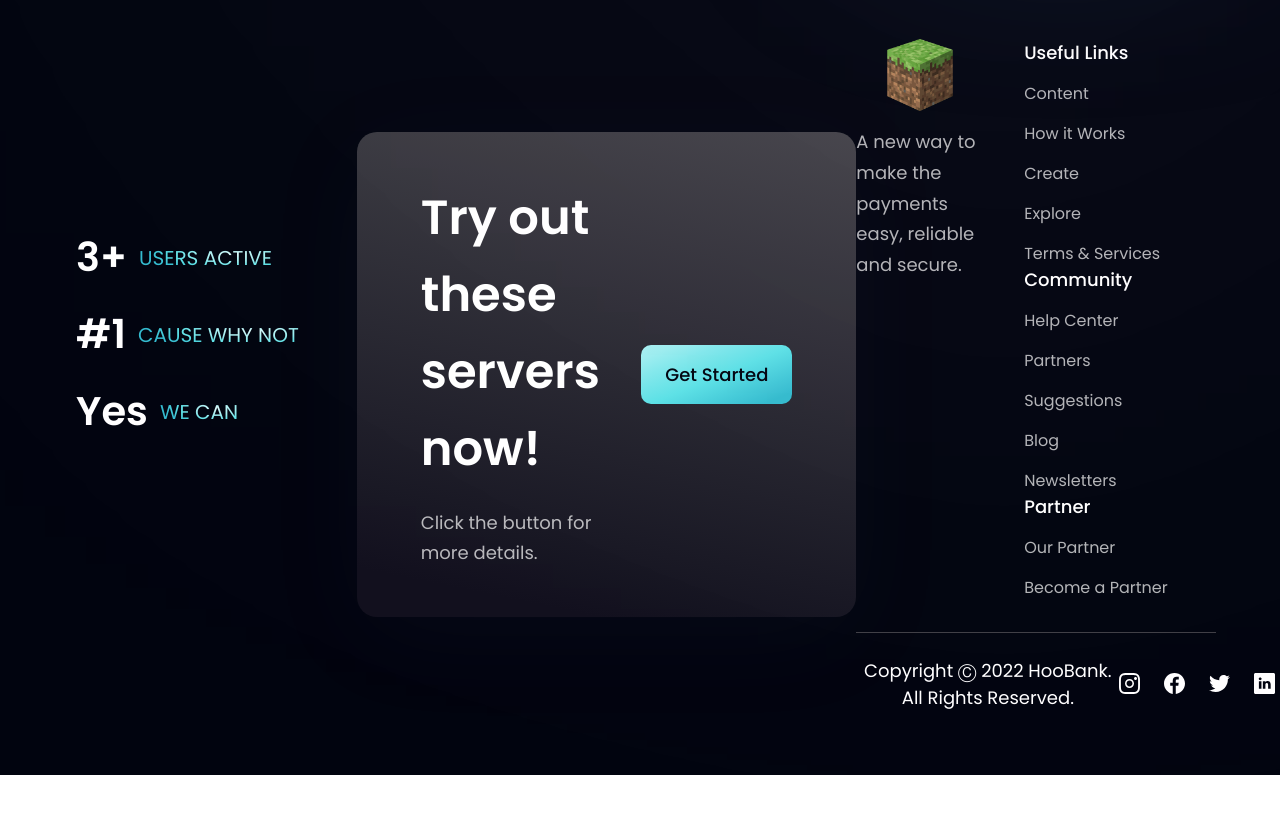
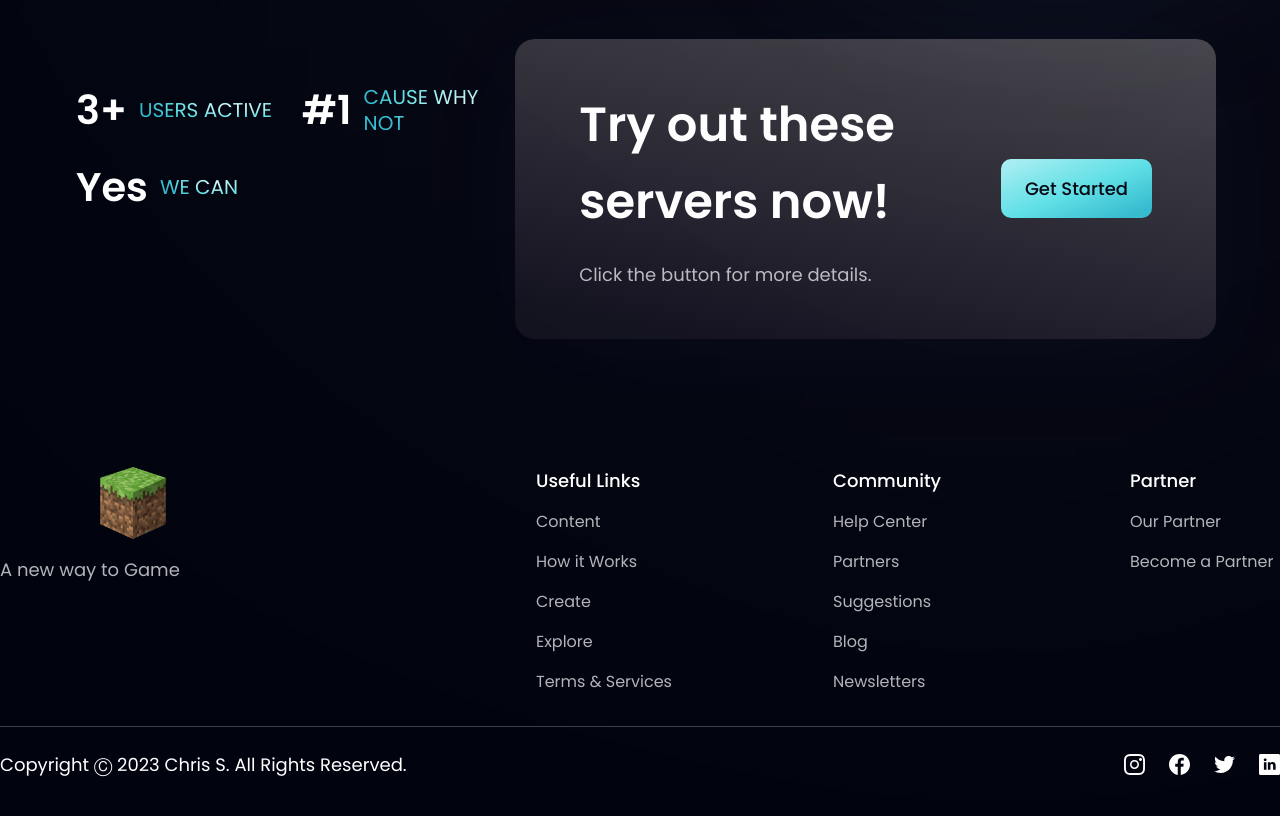
Before and after one commit to TikoMyster/tiko-minecraft-server, a React (Vite) app in the folder minecraft_server/: page / in a window 1280 px wide. Shown: the part 820-1636 px from the top of the page. Before the commit the page ends 1595 px from the top, so only its background shows below. Built offline with nearby package versions, Linux system fonts and the light colour scheme.

Commit message:
updated footer, will deploy

```diff
--- a/minecraft_server/src/App.jsx
+++ b/minecraft_server/src/App.jsx
@@ -18,8 +18,8 @@ const App = () => (
         <div className={`${styles.boxWidth}`}></div>
             <Stats/>
             <CTA/>
-            <Footer/>
-      </div>
+            </div>
+      <Footer/>
     </div>
   );
 
--- a/minecraft_server/src/components/Footer.jsx
+++ b/minecraft_server/src/components/Footer.jsx
@@ -12,7 +12,7 @@ const Footer = () => (
           className="w-[266px] h-[72.14px] object-contain"
         />
         <p className={`${styles.paragraph} mt-4 max-w-[312px]`}>
-          A new way to make the payments easy, reliable and secure.
+            {" "} A new way to Game
         </p>
       </div>
 
@@ -41,7 +41,7 @@ const Footer = () => (
 
     <div className="w-full flex justify-between items-center md:flex-row flex-col pt-6 border-t-[1px] border-t-[#3F3E45]">
       <p className="font-poppins font-normal text-center text-[18px] leading-[27px] text-white">
-        Copyright Ⓒ 2022 HooBank. All Rights Reserved.
+        Copyright Ⓒ 2023 Chris S. All Rights Reserved.
       </p>
 
       <div className="flex flex-row md:mt-0 mt-6">
```
